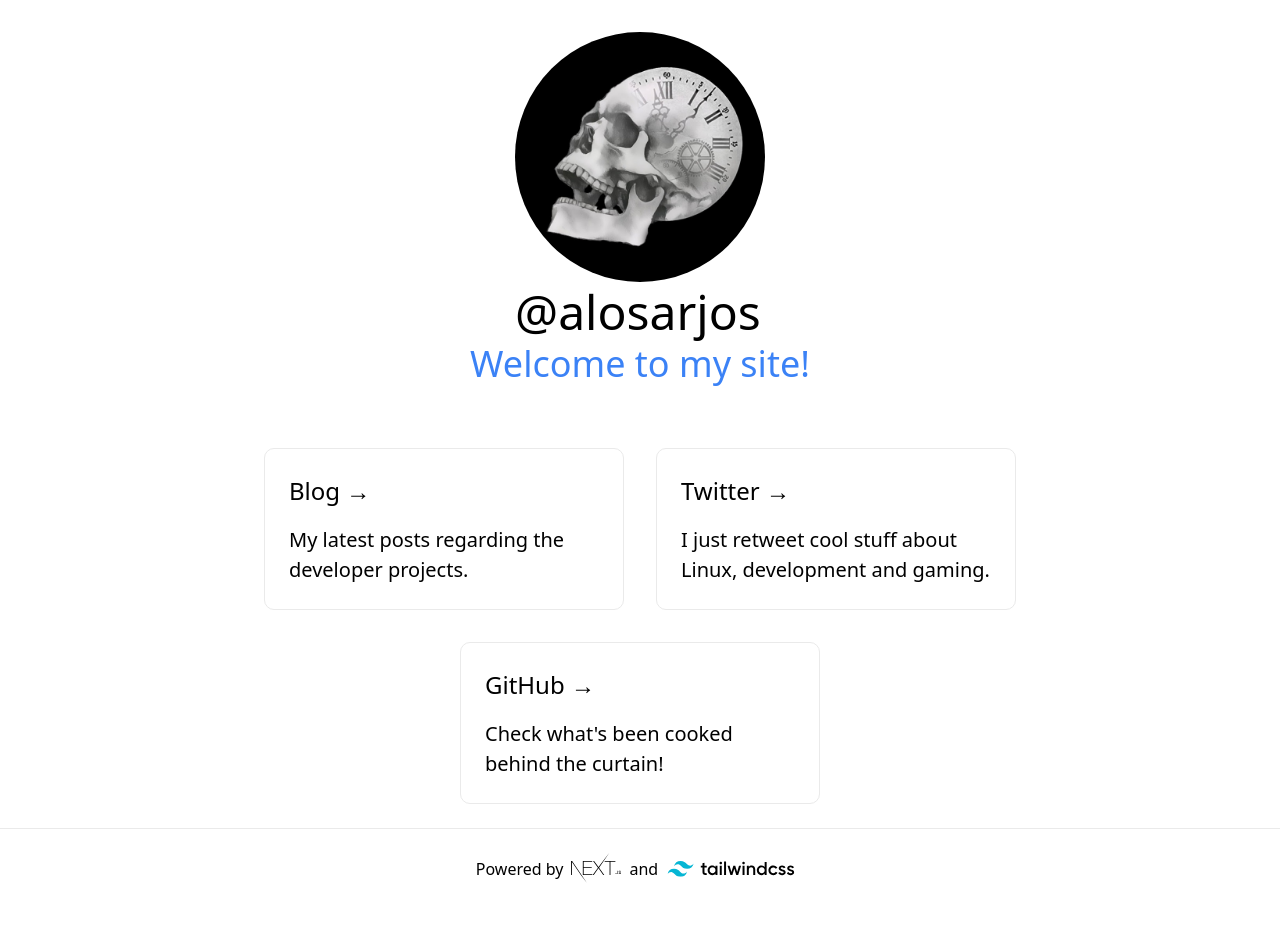
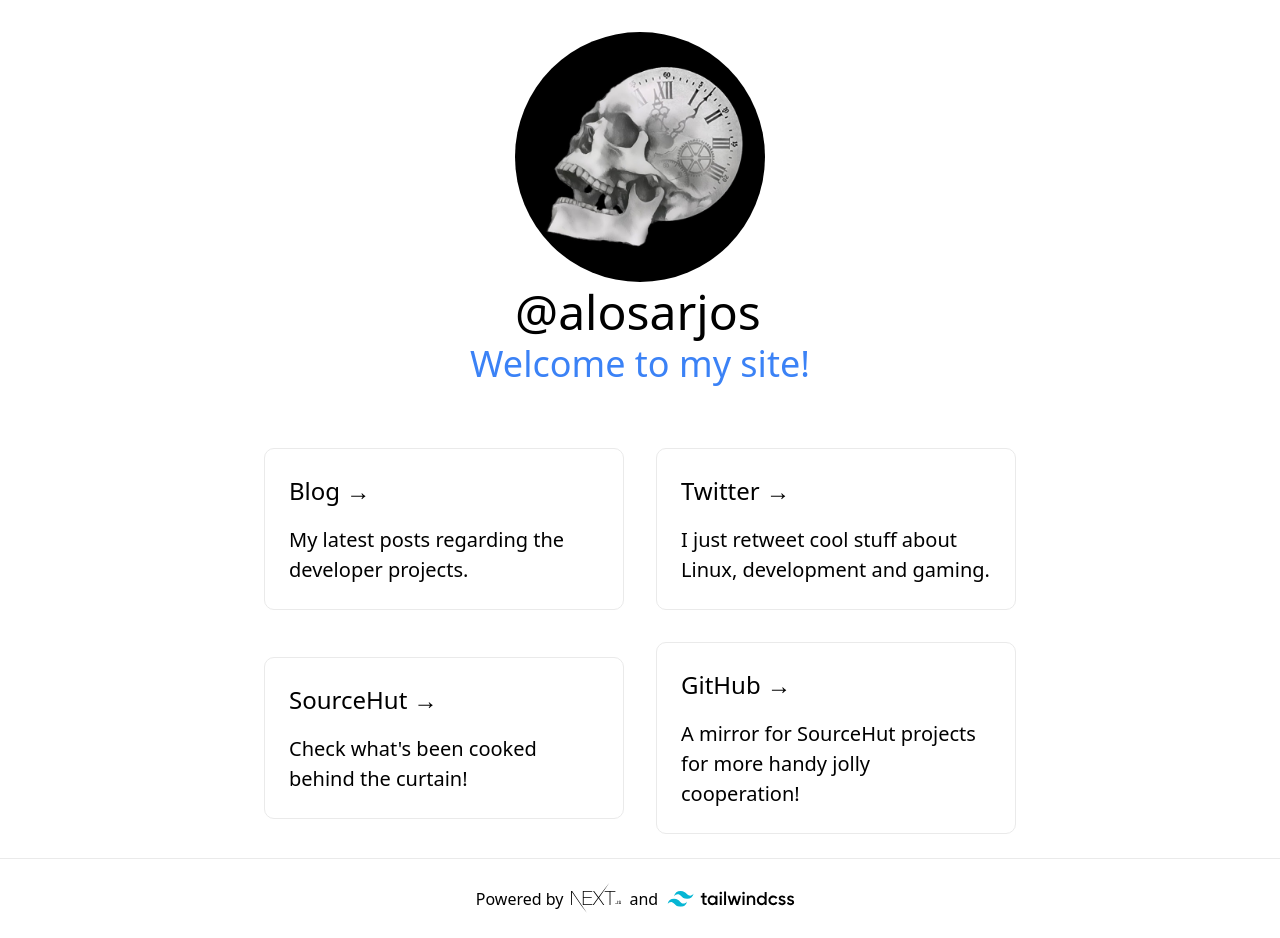
Before and after one commit to alosarjos/NextJS-Blog, a Next.js app: page / in a window 1280 px wide. Before the commit the page ends 908 px from the top, so only its background shows below. Built offline with nearby package versions, Linux system fonts and the light colour scheme.

Commit message:
Add SourceHut link to index

```diff
--- a/pages/index.js
+++ b/pages/index.js
@@ -23,11 +23,20 @@ const cards = [
     ),
   },
   {
+    href: "https://sr.ht/~alosarjos",
+    content: (
+      <>
+        <h2>SourceHut &rarr;</h2>
+        <p>Check what&apos;s been cooked behind the curtain!</p>
+      </>
+    ),
+  },
+  {
     href: "https://github.com/alosarjos",
     content: (
       <>
         <h2>GitHub &rarr;</h2>
-        <p>Check what&apos;s been cooked behind the curtain!</p>
+        <p>A mirror for SourceHut projects for more handy jolly cooperation!</p>
       </>
     ),
   },
```
